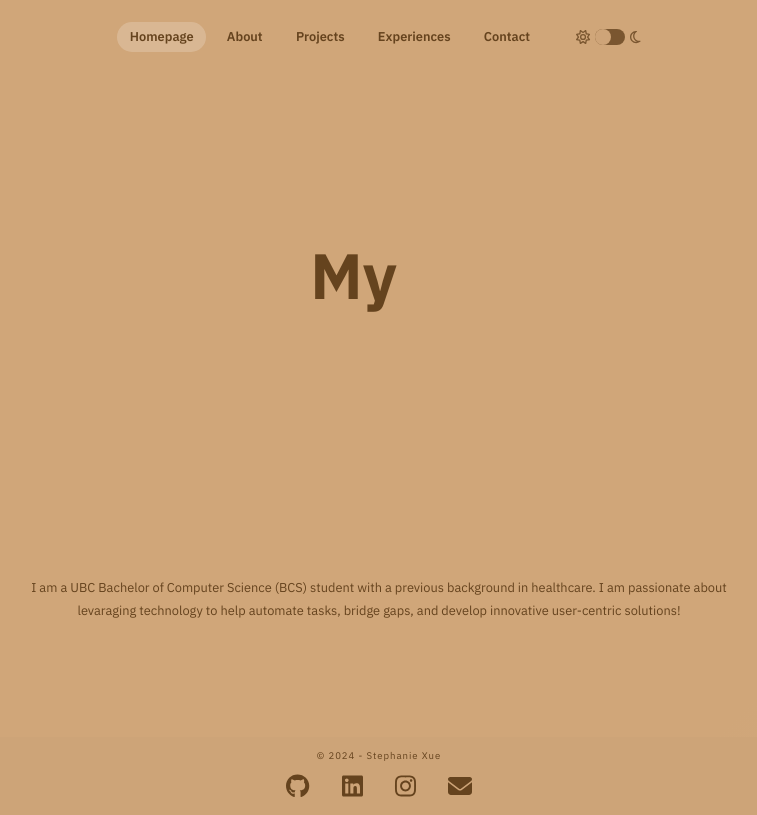
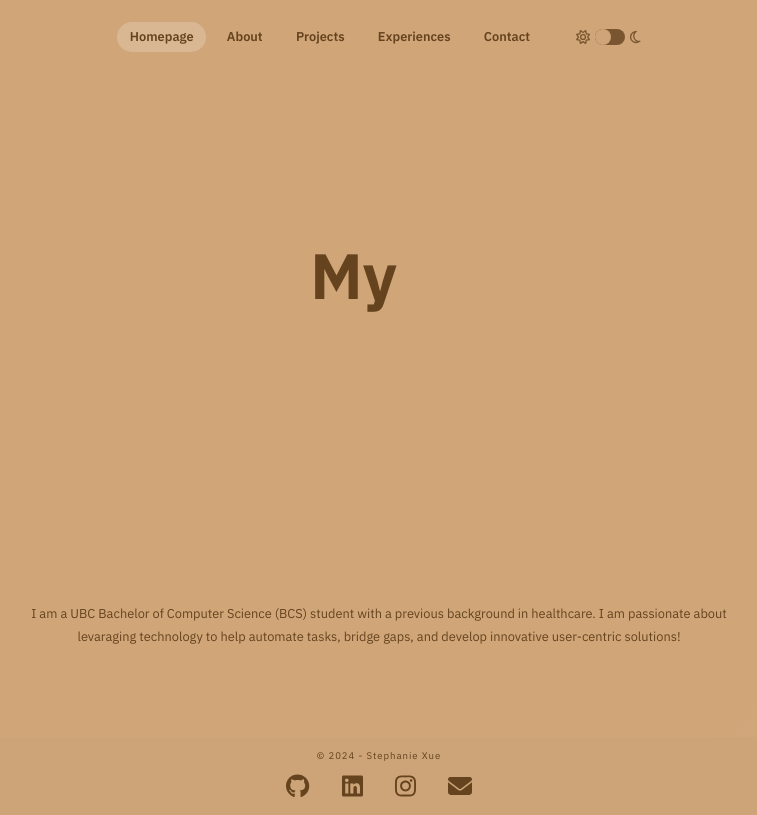
Before and after one commit to steph-xue/portfolio, a React (Vite) app: page / in a window 1280 px wide. Shown: the whole page, without its empty margins (261-1018 px from the left). Built offline with nearby package versions, Linux system fonts and the light colour scheme.

Commit message:
adjust homepage spacing

```diff
--- a/src/style.scss
+++ b/src/style.scss
@@ -335,8 +335,8 @@ a {
 
 	.homepage-description{
 		width: 45em;
-		margin-top: 8em;
-		margin-bottom: 8em;
+		margin-top: 10em;
+		margin-bottom: 6em;
 	}
 }
 
```
